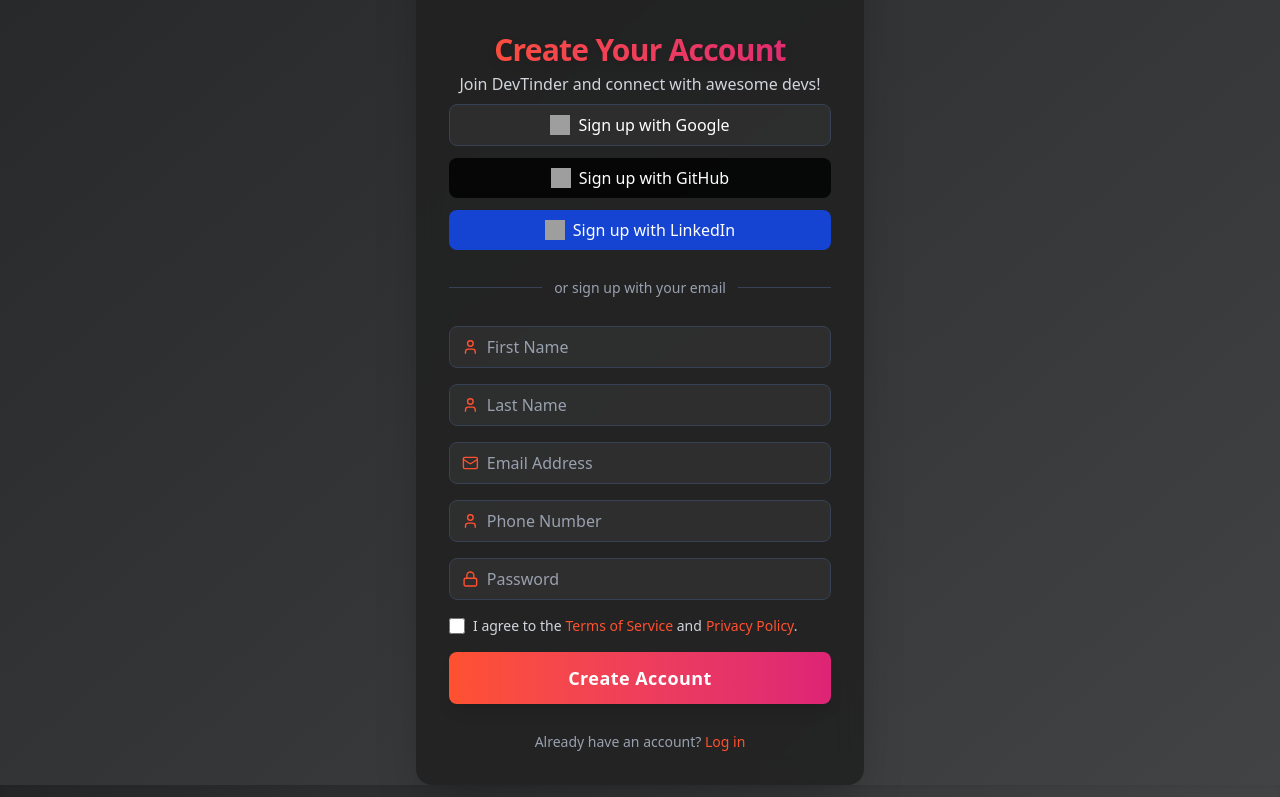
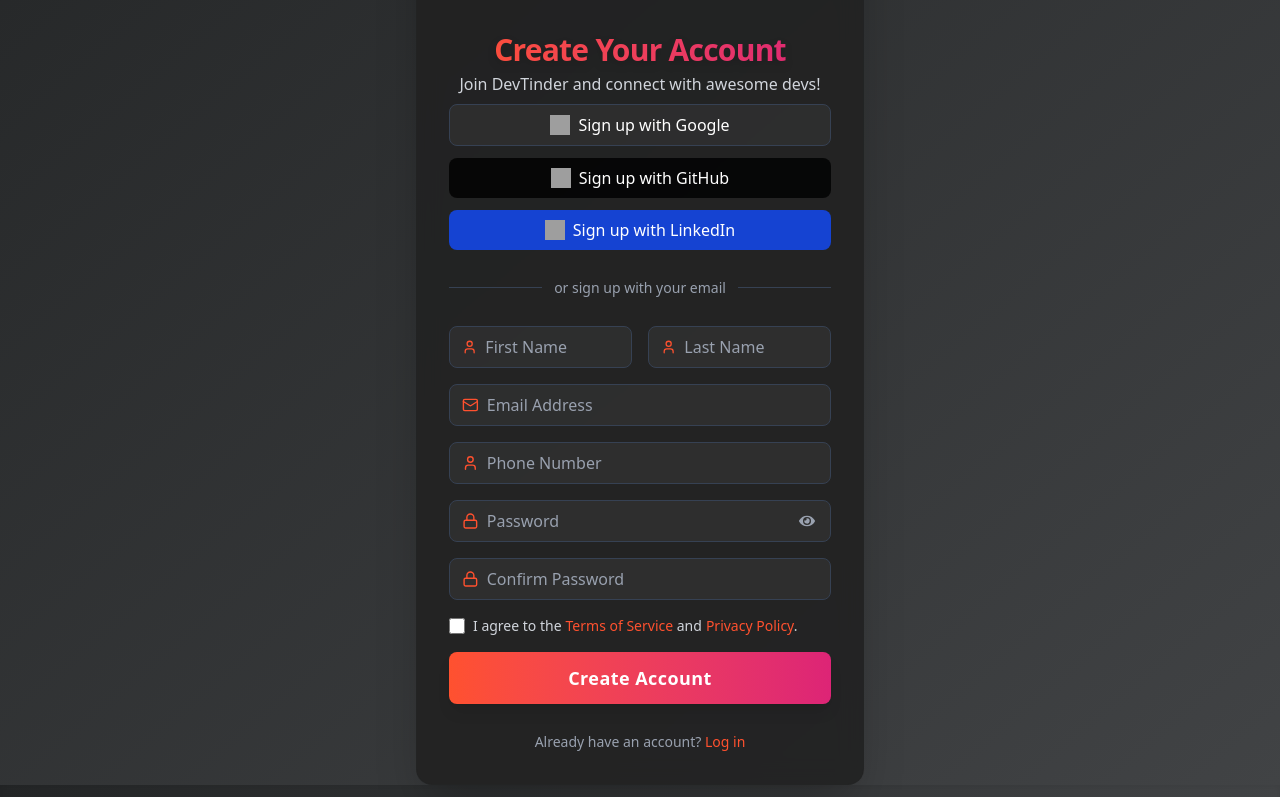
Before and after one commit to coder-writes/devTinder-frontend-main, a React (Vite) app: page /signup in a window 1280 px wide. Shown: the part 394-1191 px from the top of the page. Built offline with nearby package versions, Linux system fonts and the light colour scheme; no server answers; grey boxes are pictures that could not be loaded; the HTML template or start-up script is replaced by a standard one.

Commit message:
Added Visibility Toggle Feature

```diff
--- a/src/pages/Login.jsx
+++ b/src/pages/Login.jsx
@@ -1,6 +1,6 @@
-import React from 'react';
-import { useState } from 'react';
+import React, { useState } from 'react';
 import { Mail, Lock } from 'lucide-react';
+import { FaEye, FaEyeSlash } from 'react-icons/fa';
 import {
     AuthLayout,
     AuthLogo,
@@ -10,41 +10,42 @@
     InputField,
     SubmitButton
 } from '../components';
-import { useDispatch } from 'react-redux';
-import {setUser} from '../utils/userSlicer';
+import { useDispatch, useSelector } from 'react-redux';
+import { setUser } from '../utils/userSlicer';
 import axios from 'axios';
 import { useNavigate } from 'react-router';
 import LoginError from '../components/auth/LoginError';
-import { useSelector } from 'react-redux';
 import { createApiUrl, API_ENDPOINTS } from '../utils/apiConfig';
+
 const Login = () => {
     const [emailId, setEmail] = useState('aman@gmail.com');
     const [password, setPassword] = useState('Rishi@123');
+    const [showPassword, setShowPassword] = useState(false);
     const [error, setError] = useState(null);
     const dispatch = useDispatch();
     const navigate = useNavigate();
     const user = useSelector((state) => state.user);
-    if(user) {
-        navigate('/feed'); // Redirect to feed if user is already logged in// Prevent rendering the login page
+
+    if (user) {
+        navigate('/feed');
     }
-    const handleLogin = async ()=>{
-        try{
+
+    const handleLogin = async () => {
+        try {
             const response = await axios.post(
                 createApiUrl(API_ENDPOINTS.LOGIN),
-                {
-                    emailId,
-                    password
-                },
+                { emailId, password },
                 { withCredentials: true }
             );
             console.log("Login successful:", response.data);
             dispatch(setUser(response.data));
             navigate('/feed');
-        }catch(err){
+        } catch (err) {
             setError(err?.response?.data || "Login failed. Please try again.");
             console.error("Login failed:", err);
         }
-    }
+    };
+
     return (
         <AuthLayout>
             <LoginError message={error ? (typeof error === 'string' ? error : error.message || "Login failed. Please try again.") : null} />
@@ -69,13 +70,24 @@
                     placeholder="Email Address"
                     icon={Mail}
                 />
+
+                {/* Password Field with Eye Icon */}
+                <div className="relative">
                     <InputField
                         value={password}
                         onChange={(e) => setPassword(e.target.value)}
-                    type="password"
+                        type={showPassword ? 'text' : 'password'}
                         placeholder="Password"
                         icon={Lock}
                     />
+                    <span
+                        className="absolute right-4 top-1/2 transform -translate-y-1/2 text-gray-400 cursor-pointer"
+                        onClick={() => setShowPassword(!showPassword)}
+                    >
+                        {showPassword ? <FaEyeSlash /> : <FaEye />}
+                    </span>
+                </div>
+
                 <div className="flex items-center justify-between text-sm text-gray-300">
                     <div className="flex items-center gap-2">
                         <input type="checkbox" className="w-4 h-4 accent-[#ff512f]" />
--- a/src/pages/Signup.jsx
+++ b/src/pages/Signup.jsx
@@ -1,5 +1,6 @@
-import React from 'react';
+import React, { useState } from 'react';
 import { Mail, Lock, User } from 'lucide-react';
+import { FaEye, FaEyeSlash } from 'react-icons/fa';
 import {
     AuthLayout,
     AuthLogo,
@@ -9,22 +10,36 @@
     InputField,
     SubmitButton
 } from '../components';
-import { useSelector } from 'react-redux';
+import { useSelector, useDispatch } from 'react-redux';
 import { useNavigate } from 'react-router';
-import { useState } from 'react';
 import axios from 'axios';
 import { setUser } from '../utils/userSlicer';
-import { useDispatch } from 'react-redux';
 import { createApiUrl, API_ENDPOINTS } from '../utils/apiConfig';
+
 const Signup = () => {
     const [firstName, setFirstName] = useState("");
     const [lastName, setLastName] = useState("");
     const [emailId, setEmailID] = useState("");
     const [password, setPassword] = useState("");
+    const [confirmPassword, setConfirmPassword] = useState("");
     const [phoneNo, setPhoneNo] = useState("");
+    const [showPassword, setShowPassword] = useState(false);
+    const [showConfirm, setShowConfirm] = useState(false);
+    const [error, setError] = useState("");
     const dispatch = useDispatch();
+    const navigate = useNavigate();
+    const user = useSelector((state) => state.user);
+
+    if (user) {
+        navigate('/feed');
+    }
+
     const handleSignUp = async (e) => {
-    if (e) e.preventDefault();
+        e.preventDefault();
+        if (password !== confirmPassword) {
+            setError("Passwords do not match!");
+            return;
+        }
         try {
             const res = await axios.post(
                 createApiUrl(API_ENDPOINTS.SIGNUP),
@@ -32,17 +47,13 @@
                 { withCredentials: true }
             );
             dispatch(setUser(res.data.data));
-        // return navigate("/profile");
             navigate('/settings/edit-profile');
         } catch (err) {
             console.error("Signup failed:", err);
+            setError("Signup failed. Please try again.");
         }
     };
-    const user = useSelector((state) => state.user);
-    const navigate = useNavigate();
-    if(user){
-        navigate('/feed');
-    }
+
     return (
         <AuthLayout>
             <AuthLogo />
@@ -55,39 +66,67 @@
 
             <AuthDivider text="or sign up with your email" />
             <form className="space-y-4" onSubmit={handleSignUp}>
+                 {error && (
+          <div className="text-red-500 text-sm font-semibold text-center animate-pulse">
+            {error}
+          </div>
+        )}
+
+                <div className="grid grid-cols-1 md:grid-cols-2 gap-4">
                     <InputField
                         type="text"
                         placeholder="First Name"
-                    onChange={(e)=> setFirstName(e.target.value)}
+                        onChange={(e) => setFirstName(e.target.value)}
                         icon={User}
                     />
                     <InputField
                         type="text"
                         placeholder="Last Name"
-                    onChange={(e)=> setLastName(e.target.value)}
+                        onChange={(e) => setLastName(e.target.value)}
                         icon={User}
                     />
+                </div>
 
                 <InputField
                     type="email"
                     placeholder="Email Address"
-                    onChange={(e)=> setEmailID(e.target.value)}
+                    onChange={(e) => setEmailID(e.target.value)}
                     icon={Mail}
                 />
 
                 <InputField
                     type="text"
                     placeholder="Phone Number"
-                    onChange={(e)=> setPhoneNo(e.target.value)}
+                    onChange={(e) => setPhoneNo(e.target.value)}
                     icon={User}
                 />
 
+                {/* Password Field with Toggle */}
+                <div className="relative">
                     <InputField
-                    type="password"
+                        type={showPassword ? 'text' : 'password'}
                         placeholder="Password"
-                    onChange={(e)=> setPassword(e.target.value)}
+                        onChange={(e) => setPassword(e.target.value)}
                         icon={Lock}
                     />
+                    <span
+                        className="absolute right-4 top-1/2 transform -translate-y-1/2 text-gray-400 cursor-pointer"
+                        onClick={() => setShowPassword(!showPassword)}
+                    >
+                        {showPassword ? <FaEyeSlash /> : <FaEye />}
+                    </span>
+                </div>
+
+                {/* Confirm Password Field with Toggle */}
+                <div className="relative">
+                    <InputField
+                        type='password'
+                        placeholder="Confirm Password"
+                        onChange={(e) => setConfirmPassword(e.target.value)}
+                        icon={Lock}
+                    />
+
+                </div>
 
                 <div className="flex items-center gap-2 text-sm text-gray-300">
                     <input type="checkbox" className="w-4 h-4 accent-[#ff512f]" />
@@ -97,7 +136,8 @@
                         <a href="/privacy" className="text-[#ff512f] ml-1 hover:underline">Privacy Policy</a>.
                     </span>
                 </div>
-                <SubmitButton onClick={handleSignUp} text="Create Account" />
+
+                <SubmitButton type="submit" text="Create Account" />
             </form>
 
             <div className="text-center text-gray-400 text-sm">
```
Lines whose indentation alone changed are shown as unchanged.
